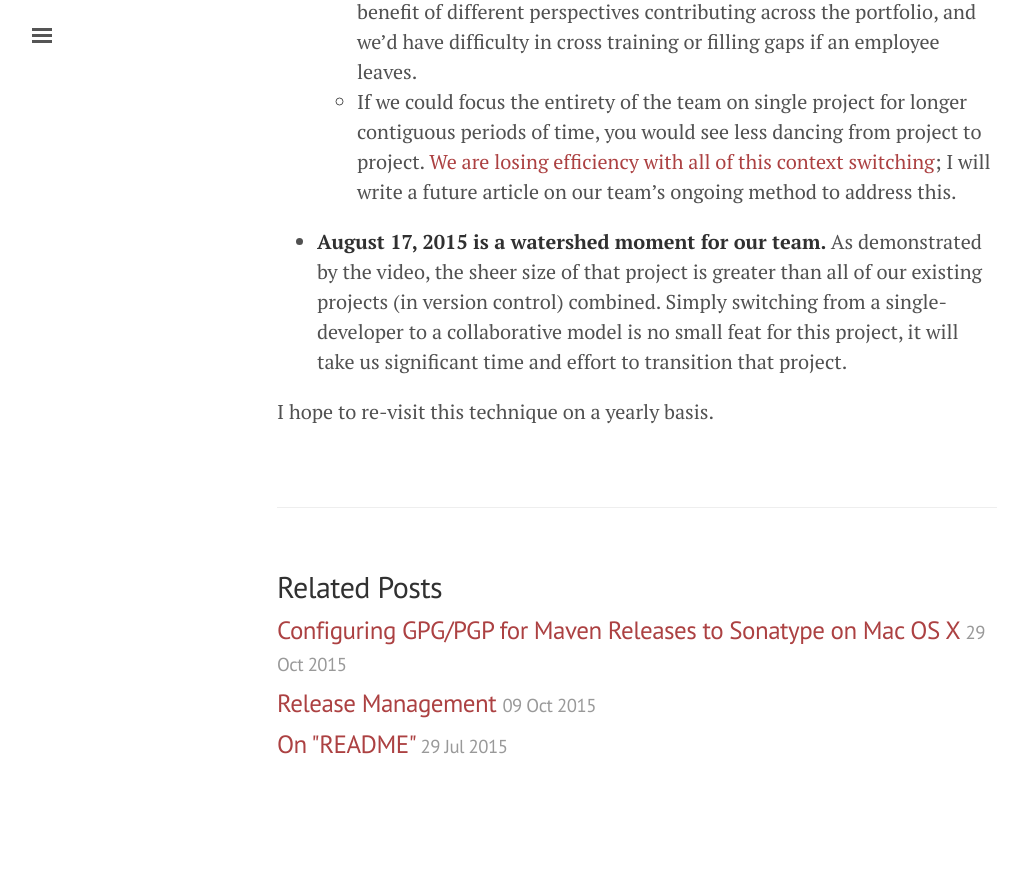
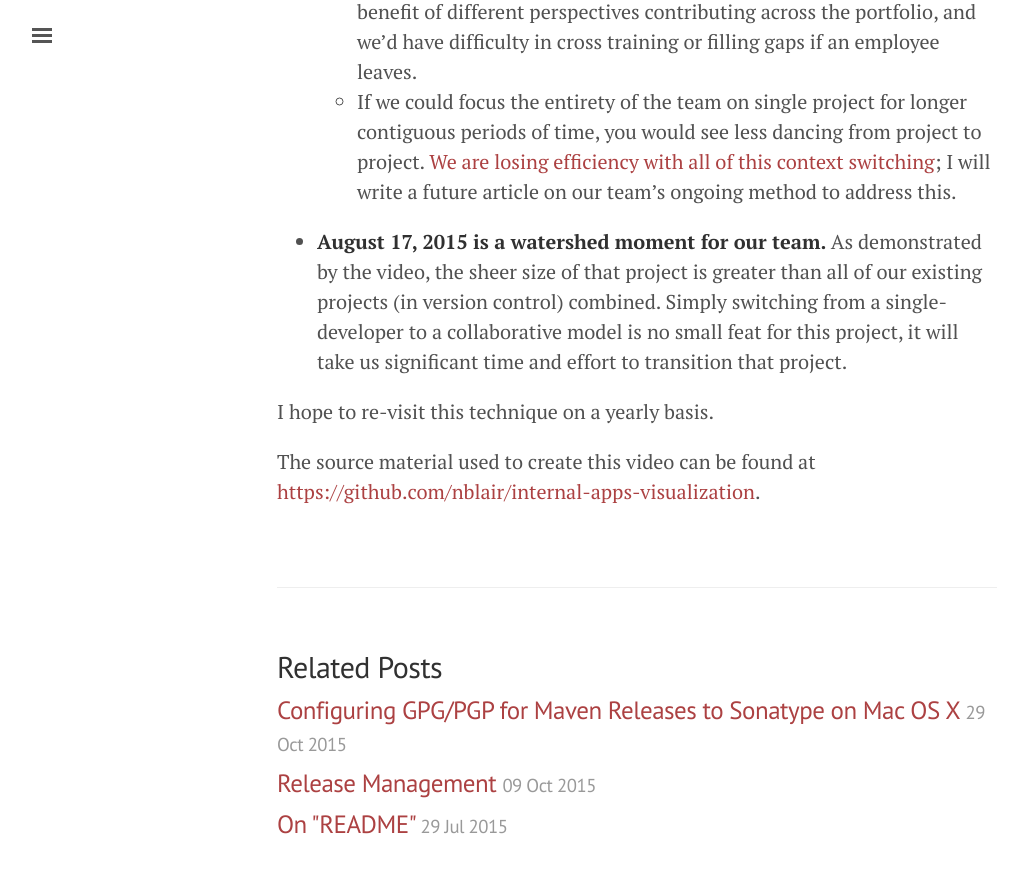
Before and after one commit to nblair/nblair.github.io, a Jekyll site: the page built from _posts/2015-11-04-visualizing-collaboration.md, in a window 1280 px wide and 900 px high, scrolled down 2521 px. Shown: the top 873 px of the window, without its empty margins (3-1031 px from the left). Built offline with Jekyll 4.4.1, drawn with Linux system fonts in a browser that asks for light colours; nearby versions of some CDN libraries; Markdown is read by kramdown in place of the engine named in the settings; before the commit the page ends 3341 px from its top, so only the background shows below that.

Commit message:
Add link on visualizing-collaboration to source material

```diff
--- a/_posts/2015-11-04-visualizing-collaboration.md
+++ b/_posts/2015-11-04-visualizing-collaboration.md
@@ -44,3 +44,5 @@ Description:
 * **August 17, 2015 is a watershed moment for our team.** As demonstrated by the video, the sheer size of that project is greater than all of our existing projects (in version control) combined. Simply switching from a single-developer to a collaborative model is no small feat for this project, it will take us significant time and effort to transition that project.
 
 I hope to re-visit this technique on a yearly basis.
+
+The source material used to create this video can be found at [https://github.com/nblair/internal-apps-visualization](https://github.com/nblair/internal-apps-visualization).
```
